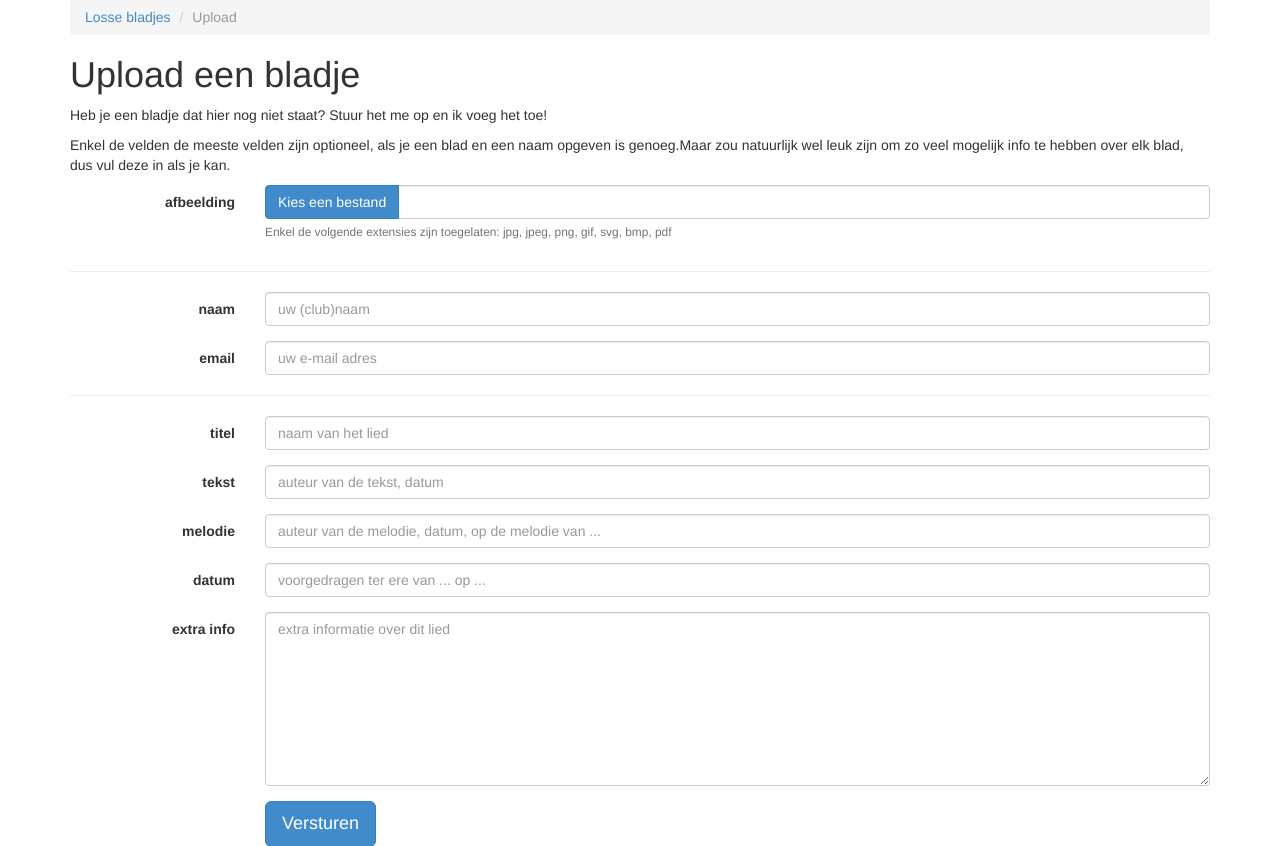
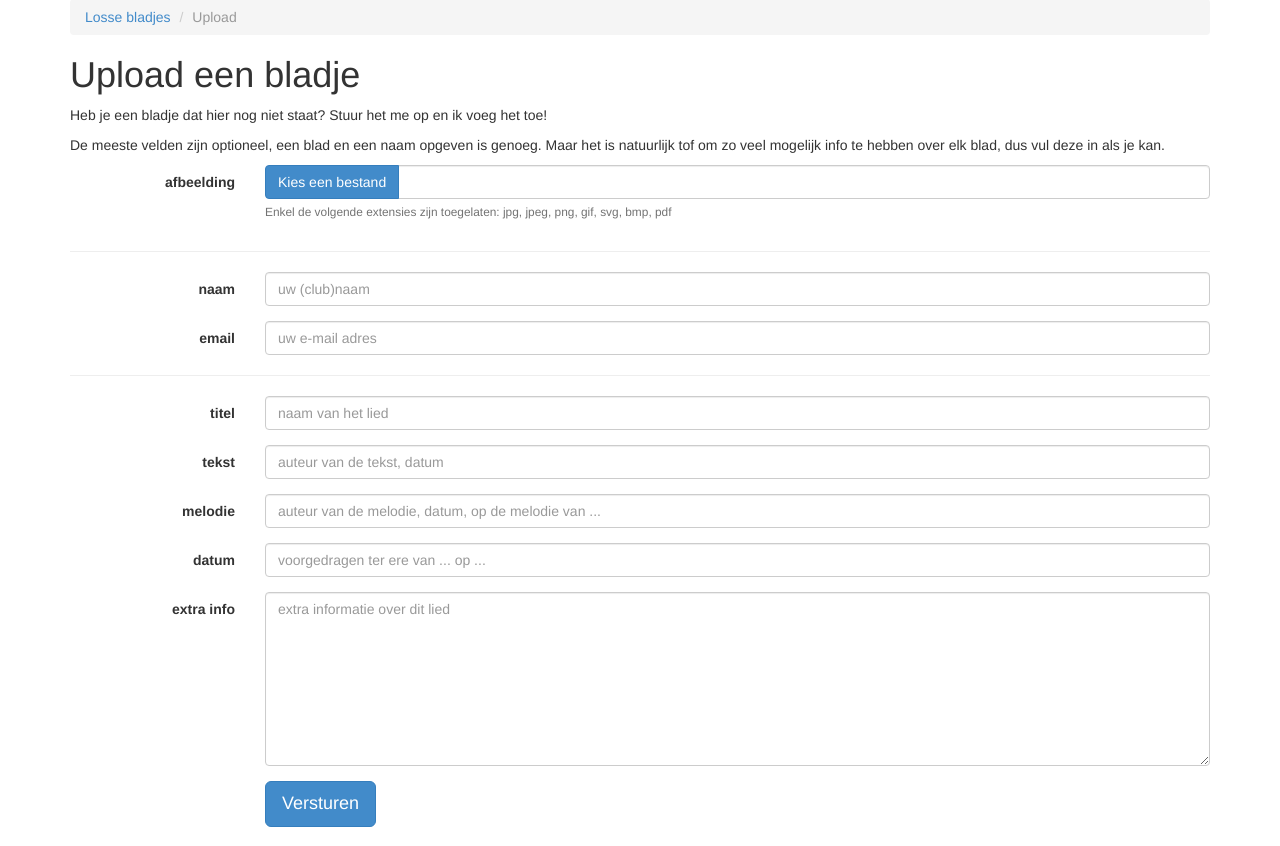
Before and after one commit to berz/lossebladjes, a Flask app: page /upload in a window 1280 px wide. Shown: the part 51-897 px from the top of the page. Run offline with Flask 2, Linux system fonts and the light colour scheme; some libraries are stand-ins or nearby versions.

Commit message:
Improve wording on upload page

```diff
--- a/lossebladjes/templates/upload.html
+++ b/lossebladjes/templates/upload.html
@@ -5,8 +5,14 @@
 
 {% block content %}
 <h1>Upload een bladje</h1>
-<p>Heb je een bladje dat hier nog niet staat? Stuur het me op en ik voeg het toe!</p>
-<p>Enkel de velden de meeste velden zijn optioneel, als je een blad en een naam opgeven is genoeg.Maar zou natuurlijk wel leuk zijn om zo veel mogelijk info te hebben over elk blad, dus vul deze in als je kan.</p>
+<p>
+    Heb je een bladje dat hier nog niet staat? Stuur het me op en ik voeg het toe!
+</p>
+<p>
+    De meeste velden zijn optioneel, een blad en een naam opgeven is genoeg.
+    Maar het is natuurlijk tof om zo veel mogelijk info te hebben over elk blad,
+    dus vul deze in als je kan.
+</p>
 
 <form method="post" enctype="multipart/form-data" role="form" class="form-horizontal">
     {{ form.hidden_tag() }}
```
